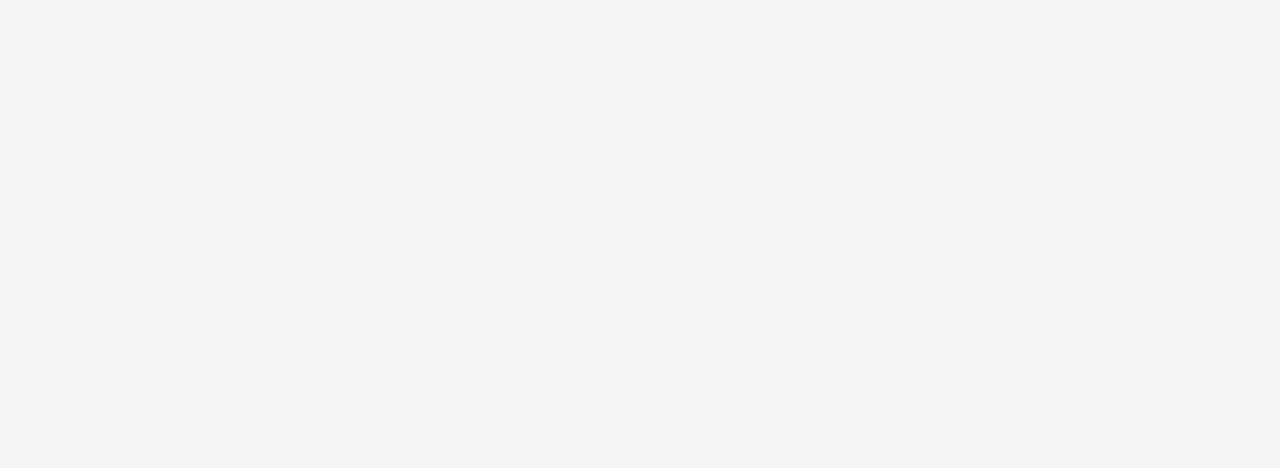
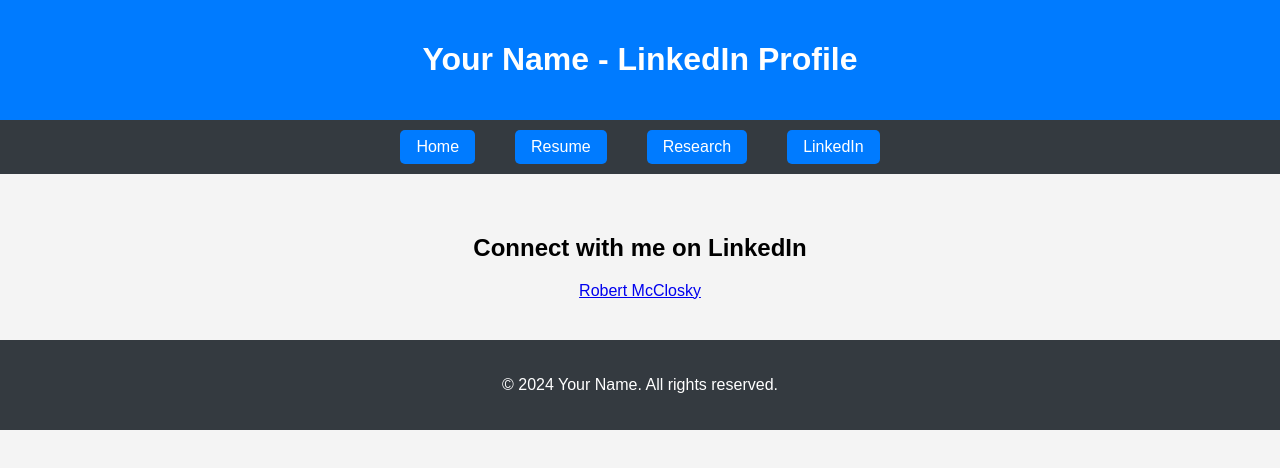
Before and after one commit to bobbymcclosky/bobbymcclosky.github.io, a plain HTML site: page linkedin.html in a window 1280 px wide. Drawn offline with Linux system fonts and the light colour scheme.

Commit message:
Update linkedin.html

```diff
--- a/linkedin.html
+++ b/linkedin.html
@@ -40,3 +40,38 @@
             text-align: center;
         }
         footer {
+            background-color: #343a40;
+            color: white;
+            text-align: center;
+            padding: 20px;
+        }
+    </style>
+</head>
+<body>
+    <header>
+        <h1>Your Name - LinkedIn Profile</h1>
+    </header>
+
+    <nav>
+        <a href="index.html">Home</a>
+        <a href="resume.html">Resume</a>
+        <a href="research.html">Research</a>
+        <a href="linkedin.html">LinkedIn</a>
+    </nav>
+
+    <section>
+        <h2>Connect with me on LinkedIn</h2>
+
+        <!-- LinkedIn Badge Embed Code -->
+        <script src="https://platform.linkedin.com/badges/js/profile.js" async defer type="text/javascript"></script>
+        <div class="badge-base LI-profile-badge" data-locale="en_US" data-size="medium" data-theme="dark" data-type="VERTICAL" data-vanity="robert-mcclosky-4b4a35258" data-version="v1"><a class="badge-base__link LI-simple-link" href="https://www.linkedin.com/in/robert-mcclosky-4b4a35258?trk=profile-badge">Robert McClosky</a></div>
+
+        </div>
+        <script src="https://platform.linkedin.com/badges/js/profile.js" async defer type="text/javascript"></script>
+    </section>
+
+    <footer>
+        <p>&copy; 2024 Your Name. All rights reserved.</p>
+    </footer>
+</body>
+</html>
```
